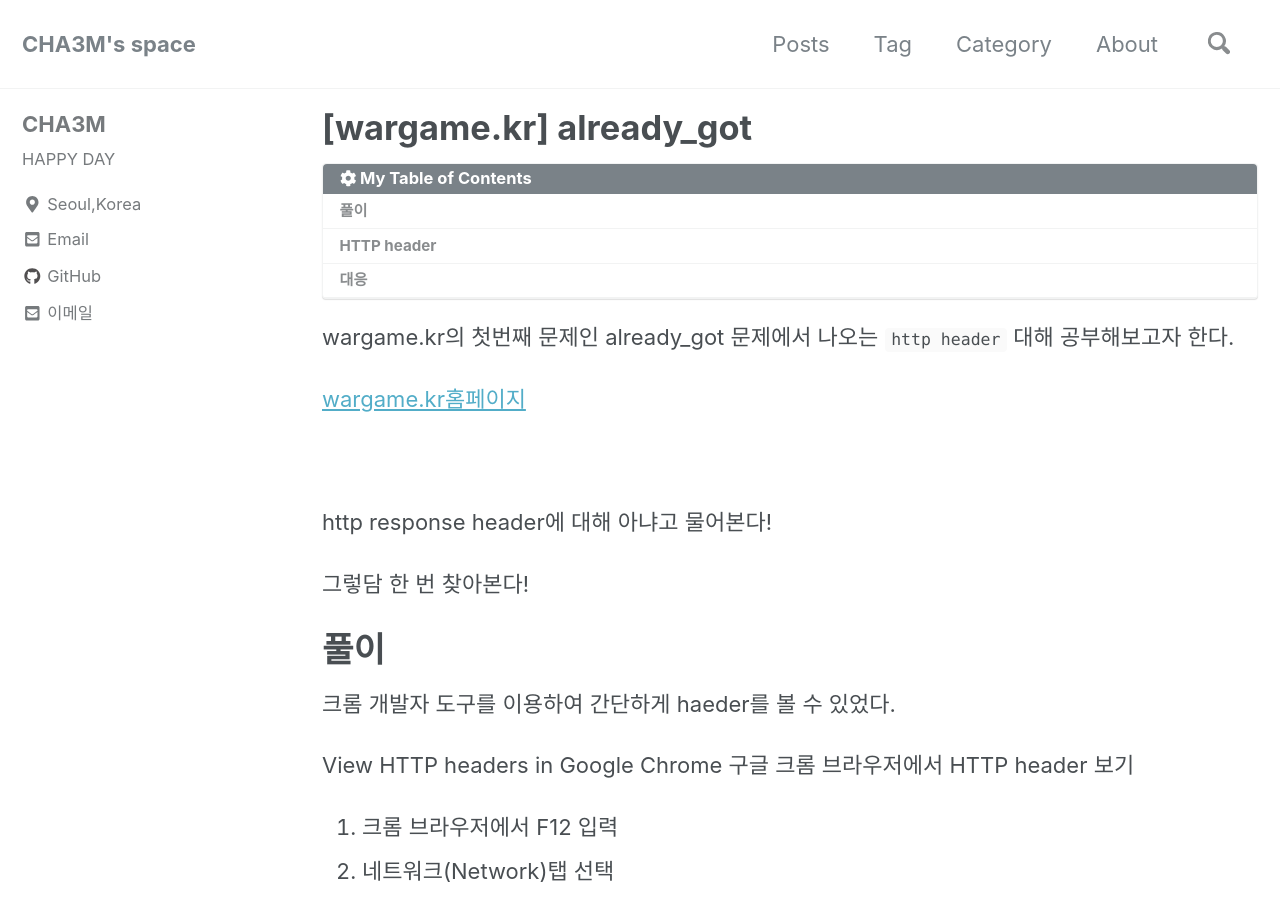
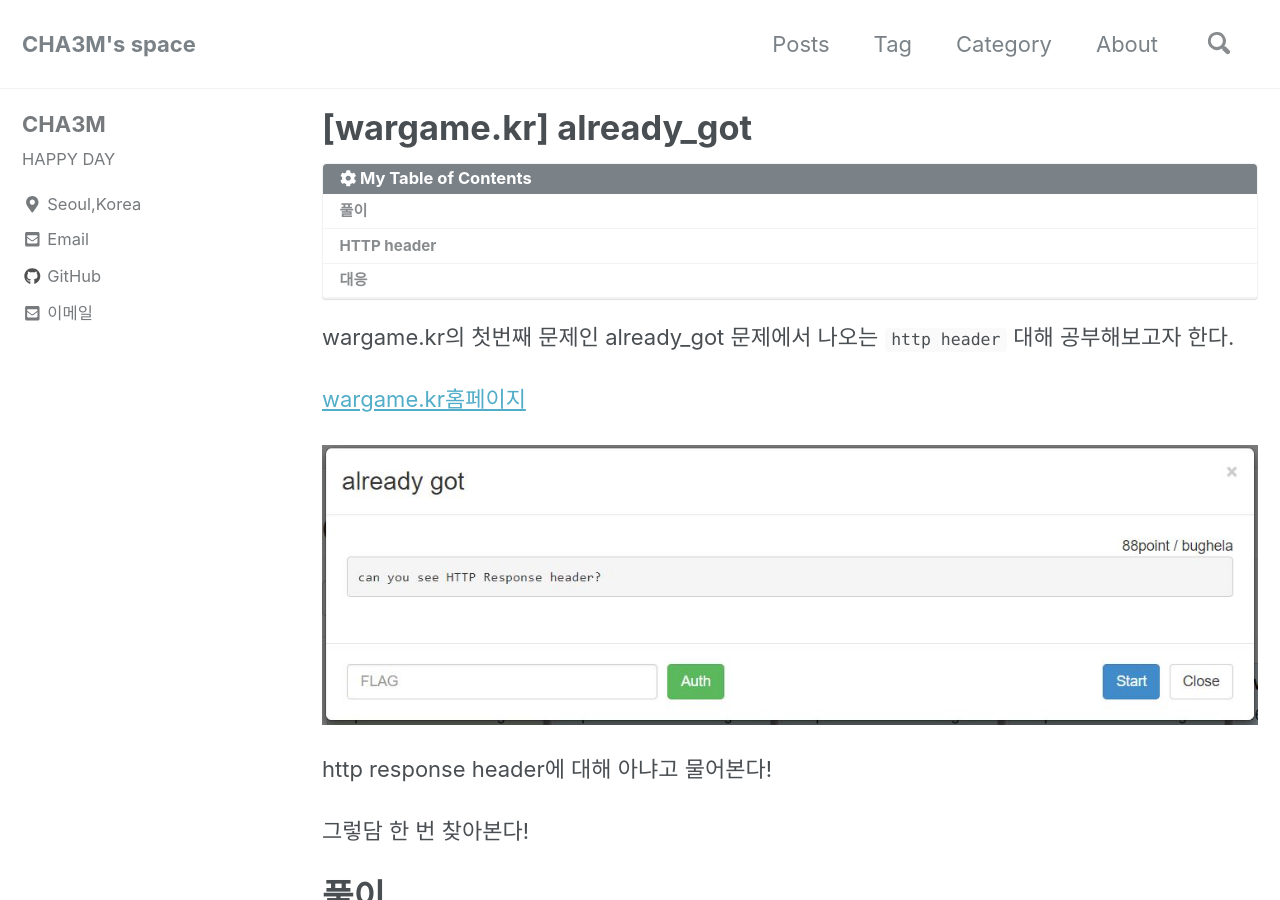
Before and after one commit to Hanchaemin/CHA3M.github.io, a Jekyll site: the page built from _posts/2018-11-24-http_haeder.md, in a window 1280 px wide and 900 px high. Built offline with Jekyll 4.4.1, drawn with Linux system fonts in a browser that asks for light colours; nearby versions of some CDN libraries; comment, search, counter and statistics services are not loaded.

Commit message:
Update 2018-11-24-http_haeder.md

```diff
--- a/_posts/2018-11-24-http_haeder.md
+++ b/_posts/2018-11-24-http_haeder.md
@@ -15,7 +15,7 @@ wargame.kr의 첫번째 문제인 already_got 문제에서 나오는 `http heade
 
 [wargame.kr홈페이지](http://wargame.kr/challenge)
 
-![]({{ site.baseurl }}/asset/images/wargame.kr/already_got_01.JPG)
+![]({{ site.baseurl }}/assets/images/wargame.kr/already_got_01.JPG)
 
 http response header에 대해 아냐고 물어본다!
 
@@ -32,7 +32,7 @@ View HTTP headers in Google Chrome
 3. 좌측 네임(Name)에서 확인하고 싶은 파일 선택
 4. 우측 헤더 (Header)탭 선택
 
-![]({{ site.baseurl }}/asset/images/wargame.kr/already_got_02.JPG)
+![]({{ site.baseurl }}/assets/images/wargame.kr/already_got_02.JPG)
 
 그러면 이렇게 flag를 발견할 수 있다.
 크롬 개발자 도구뿐만아니라, paros, wireshark 등의 도구를 이용하여서도 header의 값을 볼 수 있다.
```
